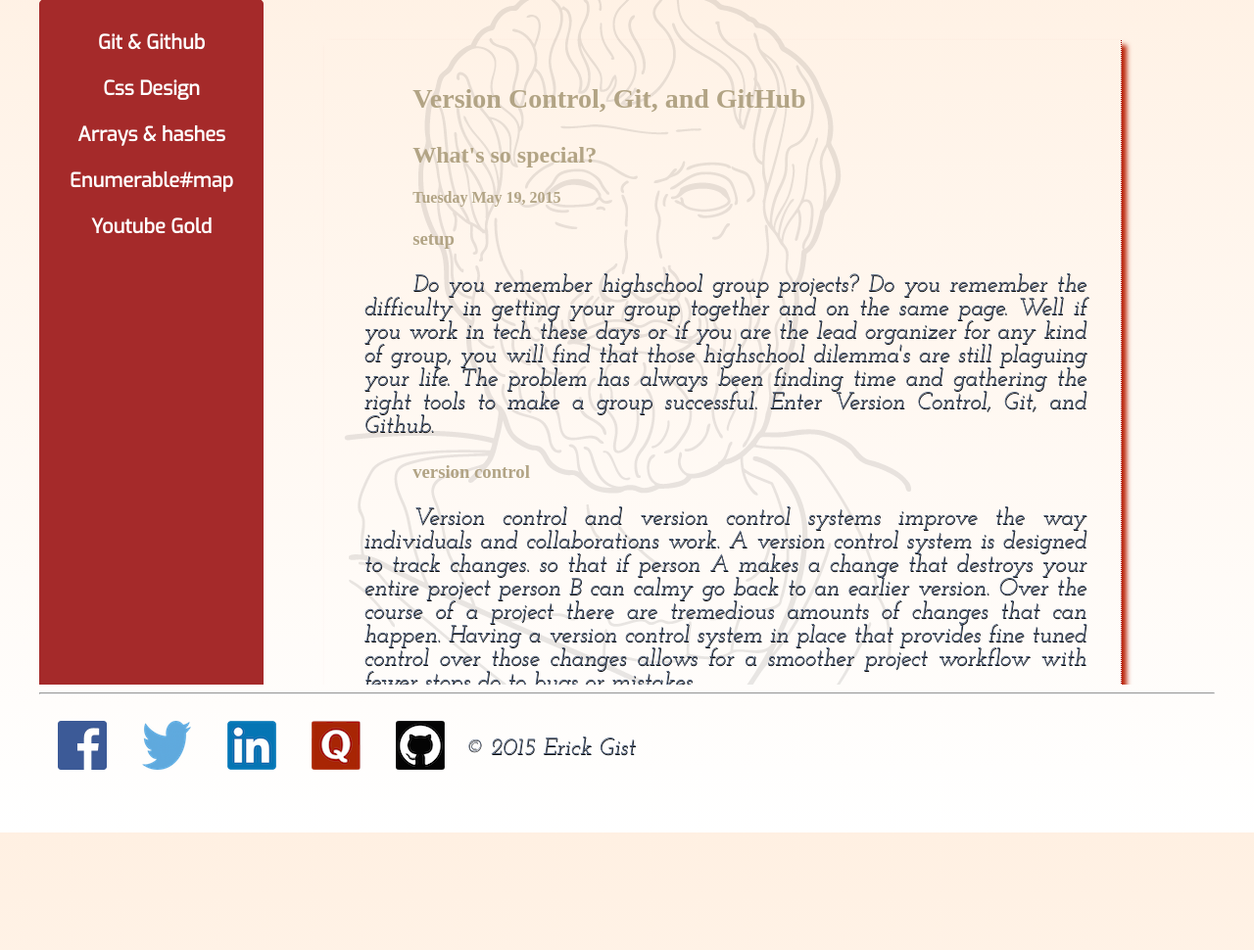
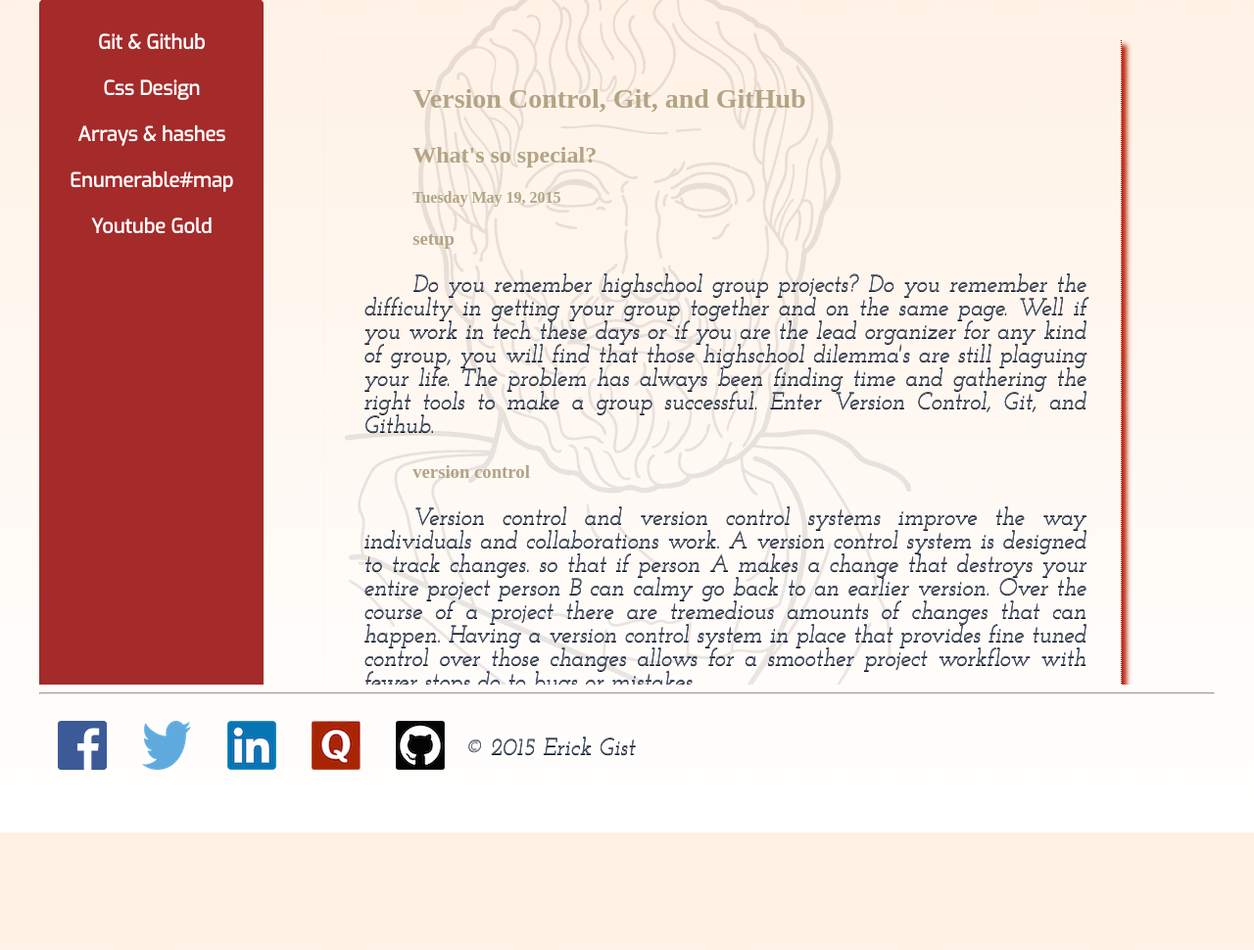
Before and after one commit to lee-egist/lee-egist.github.io, a PHP site: page /blog/tech/t1-git-blog.html in a window 1280 px wide. Shown: the part 104-1074 px from the top of the page at 98% size. Run offline with PHP 8.4, Linux system fonts and the light colour scheme; some web fonts are replaced.

Commit message:
blog Update

```diff
--- a/stylesheets/tblog-stylesheet.css
+++ b/stylesheets/tblog-stylesheet.css
@@ -30,7 +30,7 @@ h1, h2, h3, h4{
 }
 
 p, ol {
-    text-shadow: .5px .5px black;
+    text-shadow: 0px 1px black;
   font-family: 'Josefin Slab';
   font-size: 1.5em;
   color: #4F5F7A;
```
